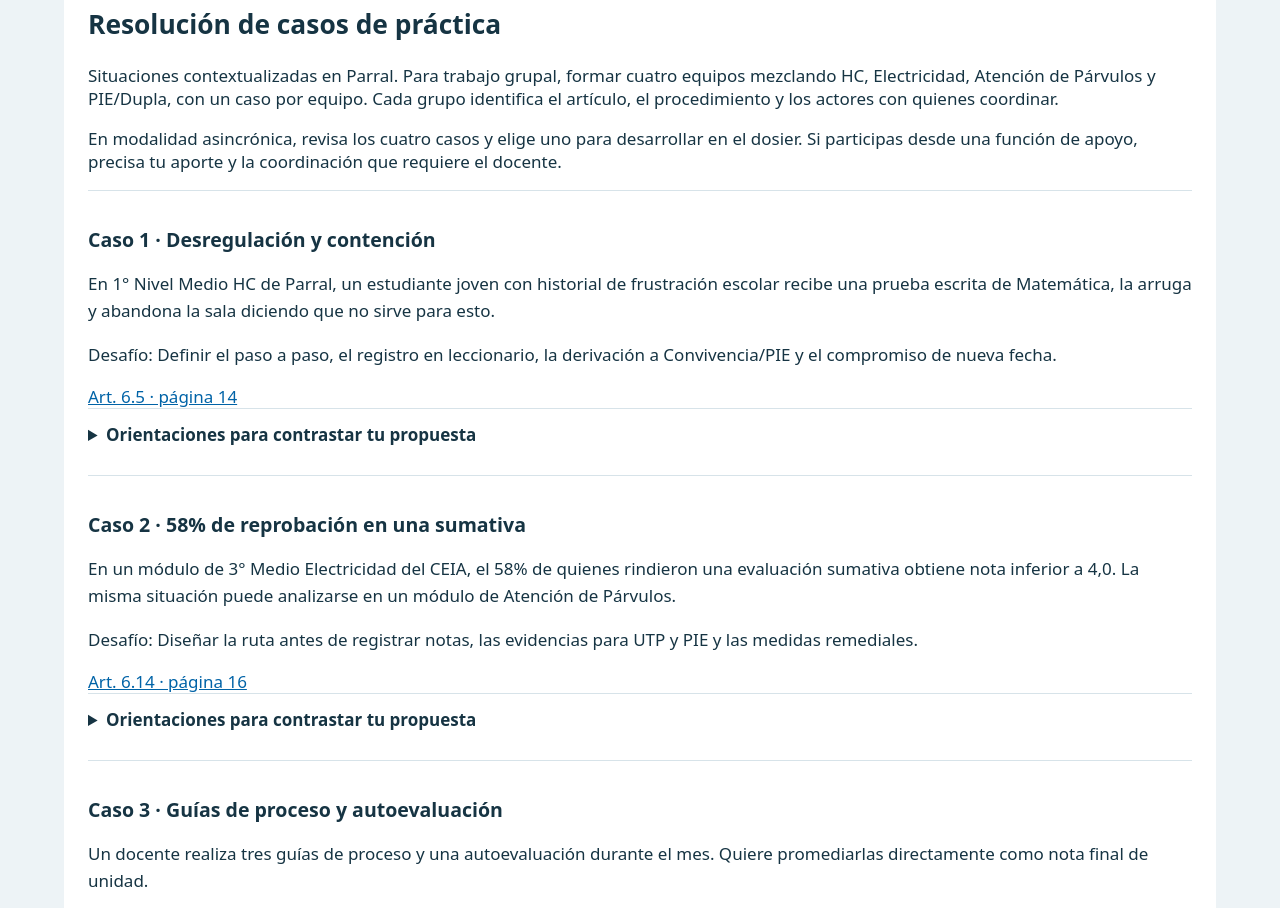
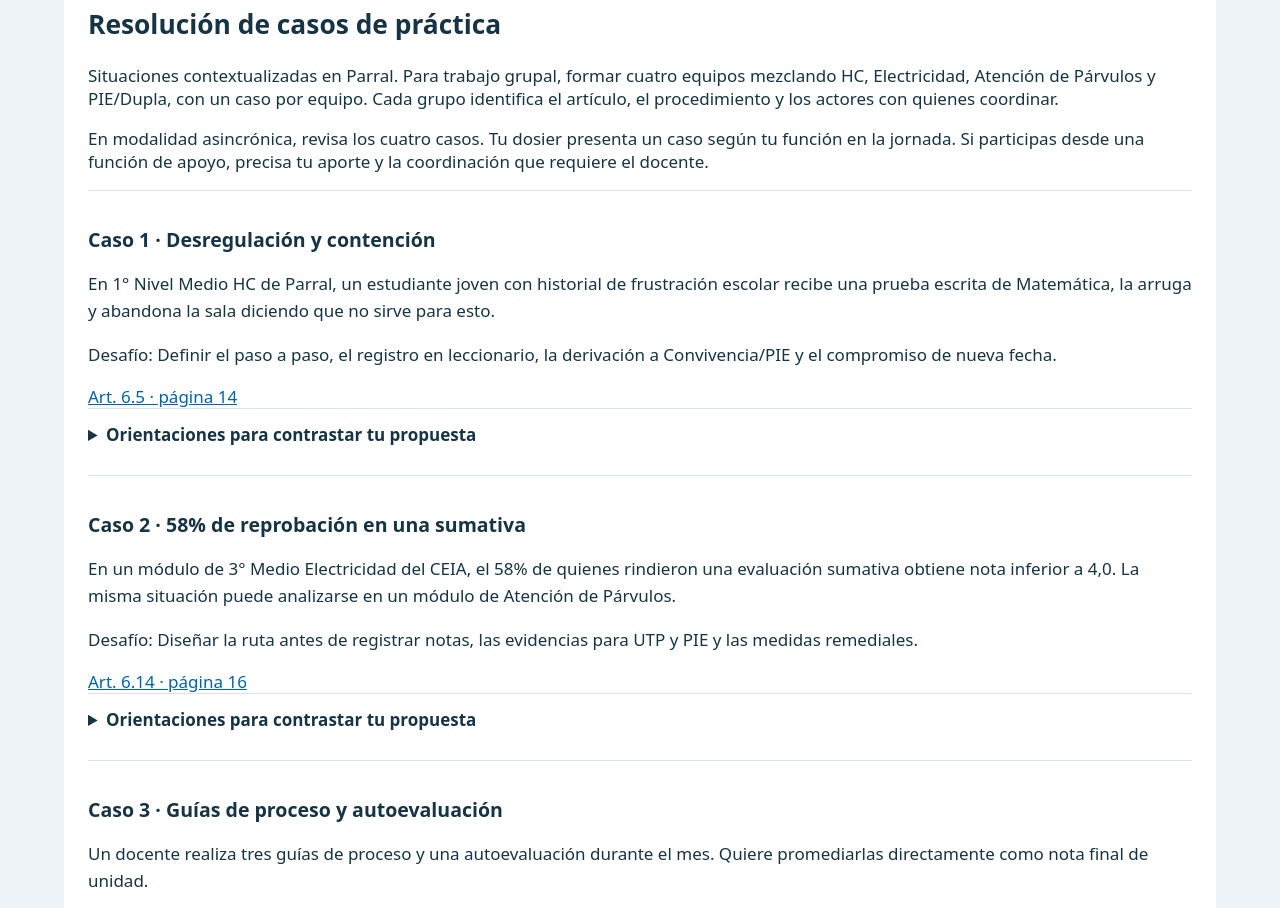
Before and after one commit to Juanpi2024/jornadafindea-o2026, a plain HTML site: page evaluacion/index.html in a window 1280 px wide. Shown: the part 2140-3048 px from the top of the page. Drawn offline with Linux system fonts and the light colour scheme.

Commit message:
Aclarar caso por función en dosier de Evaluación

```diff
--- a/evaluacion/index.html
+++ b/evaluacion/index.html
@@ -10,5 +10,5 @@
 <p class="fuente">Láminas del material aportado · Narración en español generada con MiniMax · <a id="pagina" target="_blank" rel="noopener">Consultar página del reglamento</a></p>
 <details><summary>Transcripción de esta lámina</summary><p id="transcripcion"></p></details></section>
 <section id="practica" aria-labelledby="tituloPractica"><h2 id="tituloPractica">Verdadero o falso</h2><p>Marca una respuesta para contrastarla con el reglamento. Esta práctica no asigna una nota. Envía tu trabajo desde el dosier de la jornada.</p><div id="afirmaciones"></div></section>
-<section id="casos" aria-labelledby="tituloCasos"><h2 id="tituloCasos">Resolución de casos de práctica</h2><p>Situaciones contextualizadas en Parral. Para trabajo grupal, formar cuatro equipos mezclando HC, Electricidad, Atención de Párvulos y PIE/Dupla, con un caso por equipo. Cada grupo identifica el artículo, el procedimiento y los actores con quienes coordinar.</p><p>En modalidad asincrónica, revisa los cuatro casos y elige uno para desarrollar en el dosier. Si participas desde una función de apoyo, precisa tu aporte y la coordinación que requiere el docente.</p><div id="listaCasos"></div></section>
+<section id="casos" aria-labelledby="tituloCasos"><h2 id="tituloCasos">Resolución de casos de práctica</h2><p>Situaciones contextualizadas en Parral. Para trabajo grupal, formar cuatro equipos mezclando HC, Electricidad, Atención de Párvulos y PIE/Dupla, con un caso por equipo. Cada grupo identifica el artículo, el procedimiento y los actores con quienes coordinar.</p><p>En modalidad asincrónica, revisa los cuatro casos. Tu dosier presenta un caso según tu función en la jornada. Si participas desde una función de apoyo, precisa tu aporte y la coordinación que requiere el docente.</p><div id="listaCasos"></div></section>
 <footer><a class="boton" href="../#dia-evaluacion-dia-1">Ir a la jornada y abrir mi dosier</a><p>Los acuerdos y las dudas de aplicación se revisan con UTP y Dirección.</p></footer></main><script src="presentacion.js"></script></body></html>
```
